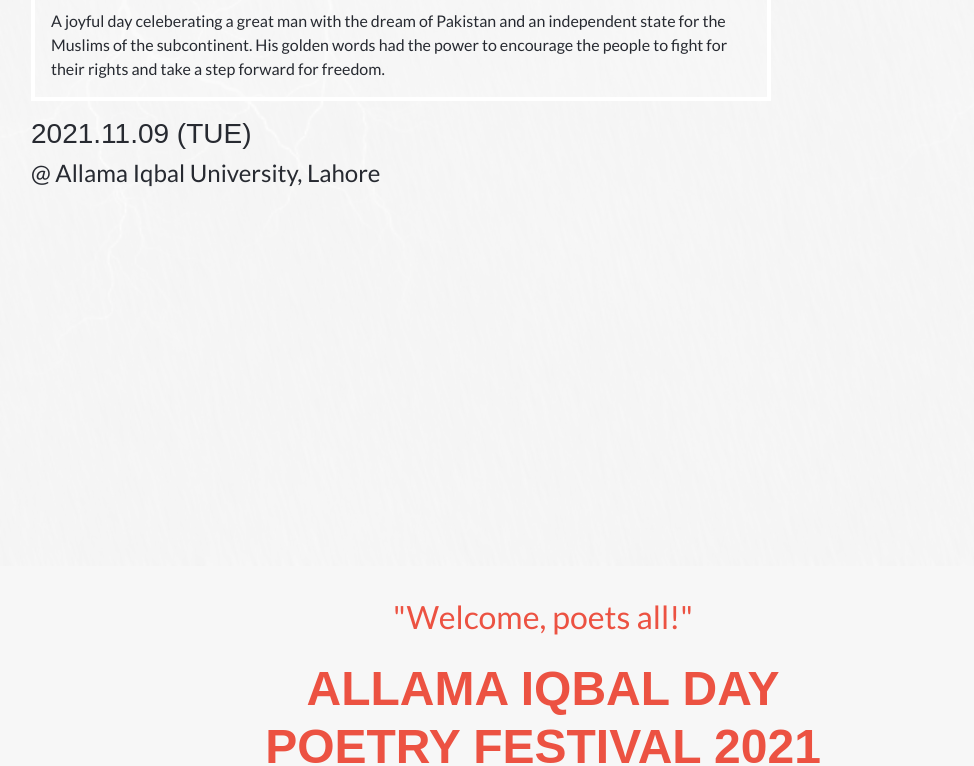
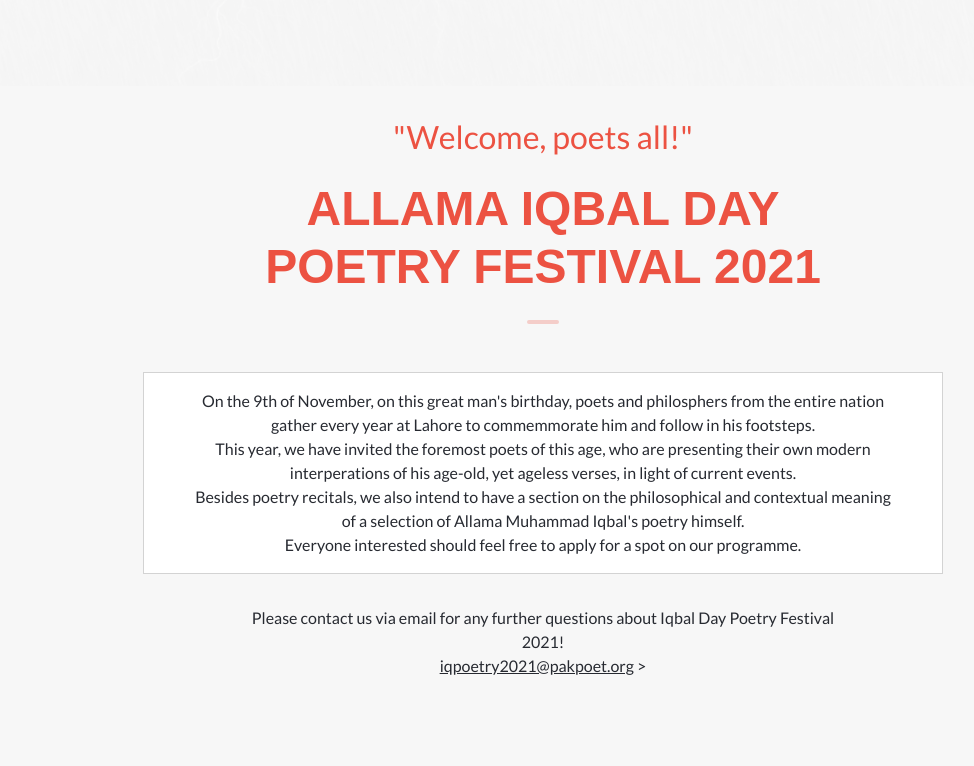
Before and after one commit to qwibbler/Capstone-Portal, a plain HTML site: page index.html in a window 1280 px wide. Shown: the part 714-1480 px from the top of the page, without its empty margins (97-1071 px from the left). After the commit the page ends 1456 px from the top, so only its background shows below. Drawn offline with nearby package versions, Linux system fonts and the light colour scheme; a web font is replaced by a local one.

Commit message:
Finish about css

```diff
--- a/index.html
+++ b/index.html
@@ -60,17 +60,21 @@
       <section class="about">
         <h5>"Welcome, poets all!"</h5>
         <h2>ALLAMA IQBAL DAY<br>POETRY FESTIVAL 2021</h2>
+        <hr class="desktop">
         <p>
           On the 9th of November, on this great man's birthday, poets and philosphers
           from the entire nation gather every year at Lahore to commemmorate him and
           follow in his footsteps.<br>This year, we have invited the foremost poets
           of this age, who are presenting their own modern interperations of his age-old,
-          yet ageless verses, in light of current events.
+          yet ageless verses, in light of current events.<span class="desktop"><br>Besides poetry recitals,
+          we also intend to have a section on the philosophical and contextual
+          meaning of a selection of Allama Muhammad Iqbal's poetry himself.<br>
+          Everyone interested should feel free to apply for a spot on our programme.</span>
         </p>
         <div id="ps">
           <p>Please contact us via email for any further questions about Iqbal Day
             Poetry Festival 2021!<br>
-            <a href="#">iqpoetry2021@pakpoet.org<span id="desktop_only"> ></span></a></p>
+            <a href="#">iqpoetry2021@pakpoet.org</a><span class="desktop"> ></span></p>
         </div>
       </section>
     </main>
--- a/styles.css
+++ b/styles.css
@@ -47,7 +47,7 @@
 
 .home {
   padding: 5rem 1rem;
-  min-height: 100vw;
+  overflow-y: visible;
   background: url(img/back.jpg) center 0 no-repeat, #f7f7f7fb;
   background-blend-mode: screen;
   background-size: cover;
@@ -87,7 +87,6 @@
   flex-direction: column;
   align-items: center;
   padding: 2rem 1rem;
-  min-height: 100vw;
 }
 
 .about h5 {
@@ -119,10 +118,6 @@
   text-decoration: underline;
 }
 
-#desktop_only {
-  display: none;
-}
-
 /*
   *** DESKTOP ***
 */
@@ -136,6 +131,7 @@
     display: flex;
   }
 
+  /* Navbars */
   .bothnav {
     flex-direction: column;
     position: fixed;
@@ -161,7 +157,7 @@
   }
 
   .social li {
-    padding: 0.7s5rem;
+    padding: 0.75rem;
     margin-right: 1rem;
   }
 
@@ -197,15 +193,37 @@
     min-width: 136px;
   }
 
+  /* Home */
   .home {
     display: flex;
     flex-direction: column;
     justify-content: center;
     height: 100vh;
-    padding: 5rem 20vw 2rem 10vw;
+    padding: 7.25rem 20vw 4rem 10vw;
   }
 
   .home * {
     max-width: 46.25rem;
   }
+
+  /* About */
+  .about * {
+    max-width: 50rem;
+  }
+
+  .about hr {
+    content: '';
+    border: 2px solid #ec5242;
+    border-radius: 8px;
+    width: 2rem;
+  }
+
+  .about p {
+    padding: 1rem 3rem;
+  }
+
+  .about .desktop {
+    display: inline;
+    text-decoration: none;
+  }
 }
```
